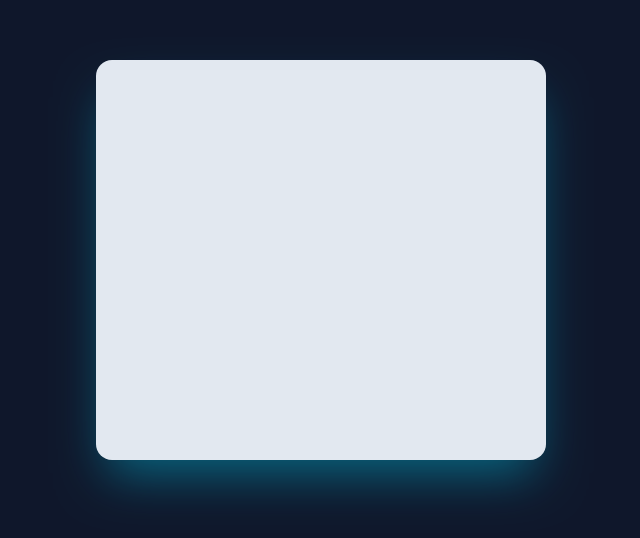
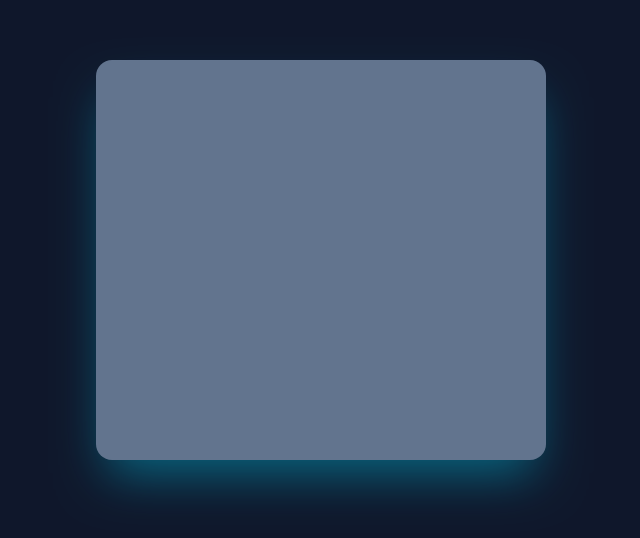
Before and after one commit to bhargablinx/exchange-currency, a React (Vite) app: page / in a window 1280 px wide. Shown: the part 140-678 px from the top of the page, without its empty margins (319-959 px from the left). Built offline with nearby package versions, Linux system fonts and the light colour scheme.

Commit message:
Change card container bg color

```diff
--- a/src/App.jsx
+++ b/src/App.jsx
@@ -1,7 +1,7 @@
 function App() {
     return (
         <div className="h-screen bg-slate-900 flex justify-center items-center">
-            <div className="bg-slate-200 w-[450px] h-[400px] rounded-2xl shadow-2xl shadow-cyan-500/50"></div>
+            <div className="bg-slate-500 w-[450px] h-[400px] rounded-2xl shadow-2xl shadow-cyan-500/50"></div>
         </div>
     );
 }
```
